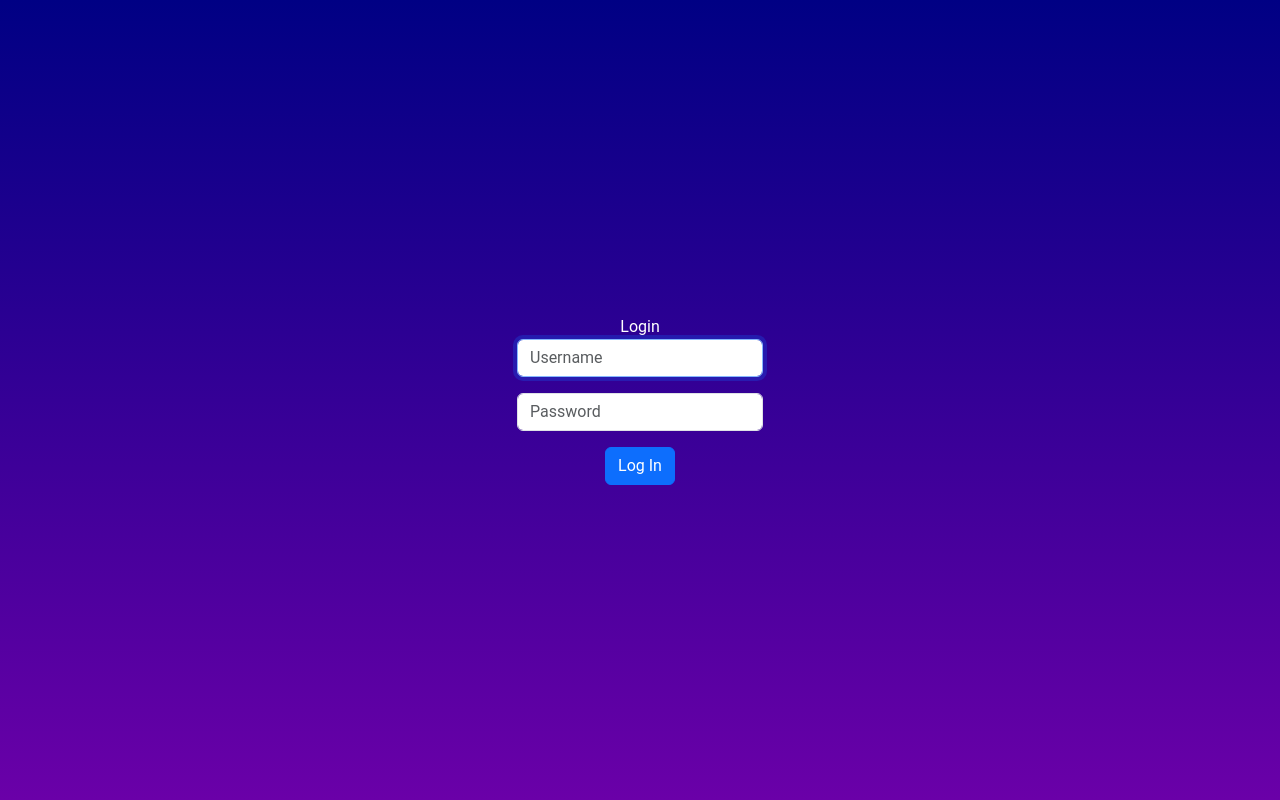
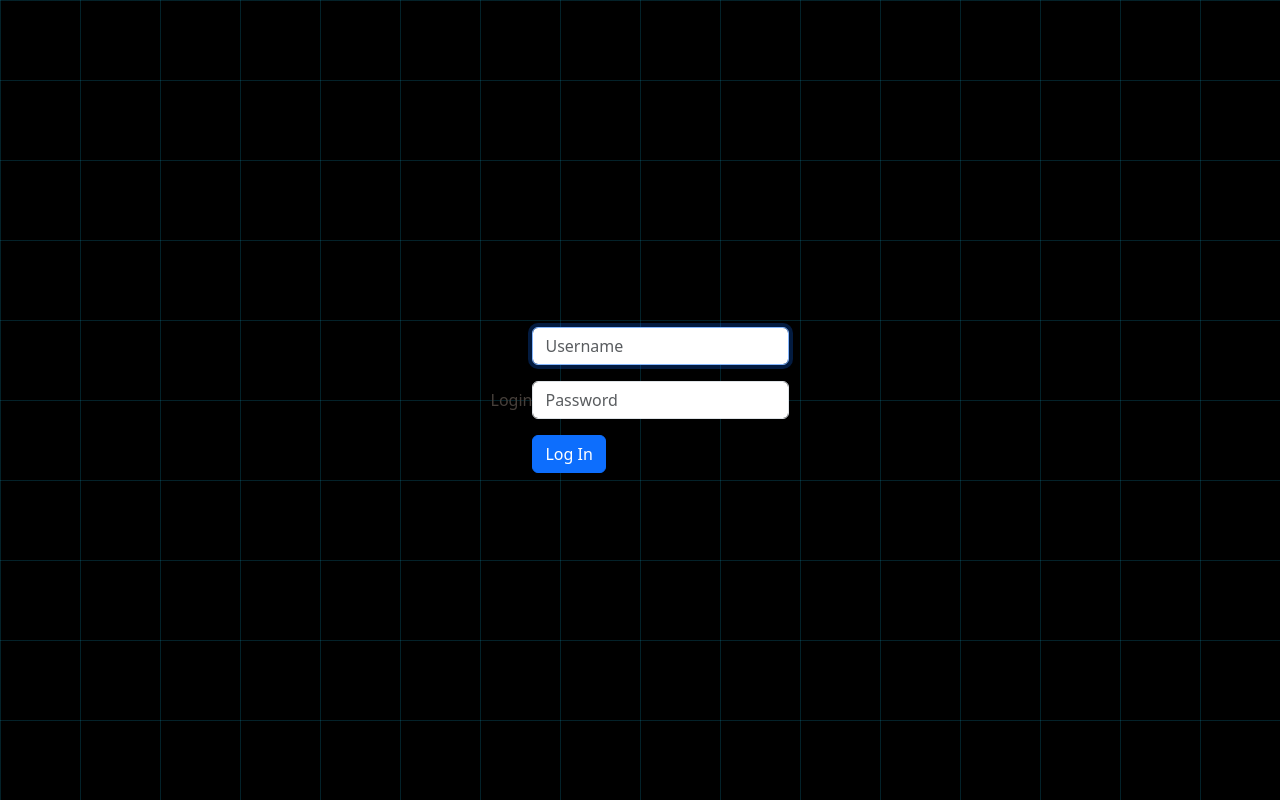
Before and after one commit to BhaveshKukreja29/DevWorth, a Flask app: page /login in a window 1280 px wide. Run offline with Flask 3, Linux system fonts and the light colour scheme; some libraries are stand-ins or nearby versions.

Commit message:
style.css
1.change for login ans sing up

```diff
--- a/static/style.css
+++ b/static/style.css
@@ -1,14 +1,225 @@
-body {
+:root {
+    font-size: 16px;
+    margin: 0;
+    padding: 0;
+    --color: rgba(16, 173, 212, 0.39);
+    --taupe: #463f3aff;
+    --battleship-gray: #8a817cff;
+    --silver: #bcb8b1ff;
+    --isabelline: #f4f3eeff;
+    --melon: #e0afa0ff;
+    --light-gray: #d0d0d0;
+    --dark-gray: #505050;
+    --highlight: #ffffff;
+    --shadow: #000000;
+  }
+
+  html {
+    width: 100%;
+    height: 100%;
+    background: #000000;
+    --gap: 5em;
+    --line: 1px;
+    --color: rgba(16, 173, 212, 0.39);
+    background-image: linear-gradient(
+        -90deg,
+        transparent calc(var(--gap) - var(--line)),
+        var(--color) calc(var(--gap) - var(--line) + 1px),
+        var(--color) var(--gap)
+      ),
+      linear-gradient(
+        0deg,
+        transparent calc(var(--gap) - var(--line)),
+        var(--color) calc(var(--gap) - var(--line) + 1px),
+        var(--color) var(--gap)
+      );
+    background-size: var(--gap) var(--gap);
+  }
+
+  body {
     display: flex;
     justify-content: center;
     align-items: center;
     min-height: 100vh;
     margin: 0;
+    background-color: transparent;
+    color: var(--taupe);
+  }
+
+  .authentication {
+    display: block;
+    width: 90%;
+    max-width: 400px;
+    font-size: 2rem;
+    background-color: var(--battleship-gray);
+    border-radius: 15px;
+    position: relative;
+    overflow: hidden;
+    /* box-shadow:
+      15px 15px 30px var(--shadow),
+      -15px -15px 30px var(--highlight); */
+  }
+
+  .authentication::before {
+    content: '';
+    position: absolute;
+    top: 0;
+    left: 0;
+    right: 0;
+    bottom: 0;
+    /* background: linear-gradient(135deg, transparent 0%, rgba(255,255,255,0.2) 100%); */
+    pointer-events: none;
+  }
+
+  .inner-container {
+    margin: 1.5rem;
+    background-color: #000000;
+    border-radius: 10px;
+    padding: 1rem;
+    box-shadow: inset 5px 5px 10px var(--shadow),
+                inset -5px -5px 10px var(--dark-gray);
+  }
+
+  .authentication input {
+    font-size: 1rem;
+    height: 3rem;
+    margin: 0.5rem 0;
+    width: 100%;
+    border-radius: 8px;
+    box-sizing: border-box;
+    background-color: var(--isabelline);
+    border: none;
+    padding: 0 1rem;
+    box-shadow:
+      inset 2px 2px 5px var(--shadow),
+      inset -2px -2px 5px var(--highlight);
+  }
+
+  .authentication p {
+    margin: 0 1rem 0.5rem;
+  }
+
+  .login, .forgot-password, .new-account {
+    text-decoration: none;
+    font-size: 0.875rem;
+  }
+
+  .query {
+    display: flex;
+    justify-content: space-between;
+    flex-wrap: wrap;
+    margin: 0.7rem 0px;
+  }
+
+  .new-account {
+    margin-right: 1rem;
+  }
+
+  .forgot-password, .login {
+    margin-left: 1rem;
+  }
+
+  .foot {
+    display: flex;
+    justify-content: center;
+    align-items: center;
+    margin: 0px;
+  }
+
+  #head {
+    font-size: 2.5rem;
+    font-weight: 600;
     text-align: center;
-    flex-direction: column;
-    overflow: auto;
-    max-height: 100%;
-    background: linear-gradient(180deg, #000084, #6a00a8);
-    color: #ffffff;
-    font-family: 'Roboto', sans-serif;
-}
+    color: var(--isabelline);
+    text-shadow: 2px 2px 4px var(--shadow);
+  }
+
+  #google {
+    display: flex;
+    justify-content: center;
+    align-items: center;
+    margin: 1rem auto;
+    width: 4rem;
+    height: 4rem;
+    border-radius: 50%;
+    background-color: var(--isabelline);
+    position: relative;
+    overflow: hidden;
+    box-shadow:
+      5px 5px 10px var(--shadow),
+      -5px -5px 10px var(--highlight);
+  }
+
+  #google::before {
+    content: '';
+    position: absolute;
+    top: 0;
+    left: 0;
+    right: 0;
+    bottom: 0;
+    background: linear-gradient(135deg, transparent 0%, rgba(255,255,255,0.2) 100%);
+    pointer-events: none;
+  }
+
+  #google img {
+    width: 2.5rem;
+    height: 2.5rem;
+    position: relative;
+  }
+  /* Mobile-specific styles */
+  @media (max-width: 499px) {
+    :root {
+      font-size: 14px; /* Slightly smaller base font size for mobile */
+    }
+
+    .authentication {
+      width: 95%; /* Wider on very small screens */
+      font-size: 1.5rem;
+    }
+
+    .inner-container {
+      margin: 0.5rem;
+    }
+
+    .authentication input {
+      margin-right: 0.5rem;
+      margin-left: 0.5rem;
+      width: calc(100% - 1rem);
+    }
+
+    .login, .forgot-password, .new-account {
+      font-size: 0.8rem;
+    }
+
+    .query {
+      flex-direction: column;
+      align-items: center;
+    }
+
+    .new-account, .forgot-password, .login {
+      margin: 0.5rem 0;
+    }
+  }
+
+  /* Larger screen styles */
+  @media (min-width: 500px) {
+    .inner-container {
+      margin: 1.5rem;
+    }
+
+    .new-account {
+      margin-right: 1.5rem;
+    }
+
+    .forgot-password, .login {
+      margin-left: 1.5rem;
+    }
+
+    .login, .forgot-password, .new-account {
+      font-size: 0.75rem;
+    }
+
+    .authentication {
+      width: 80%;
+    }
+  }
```
